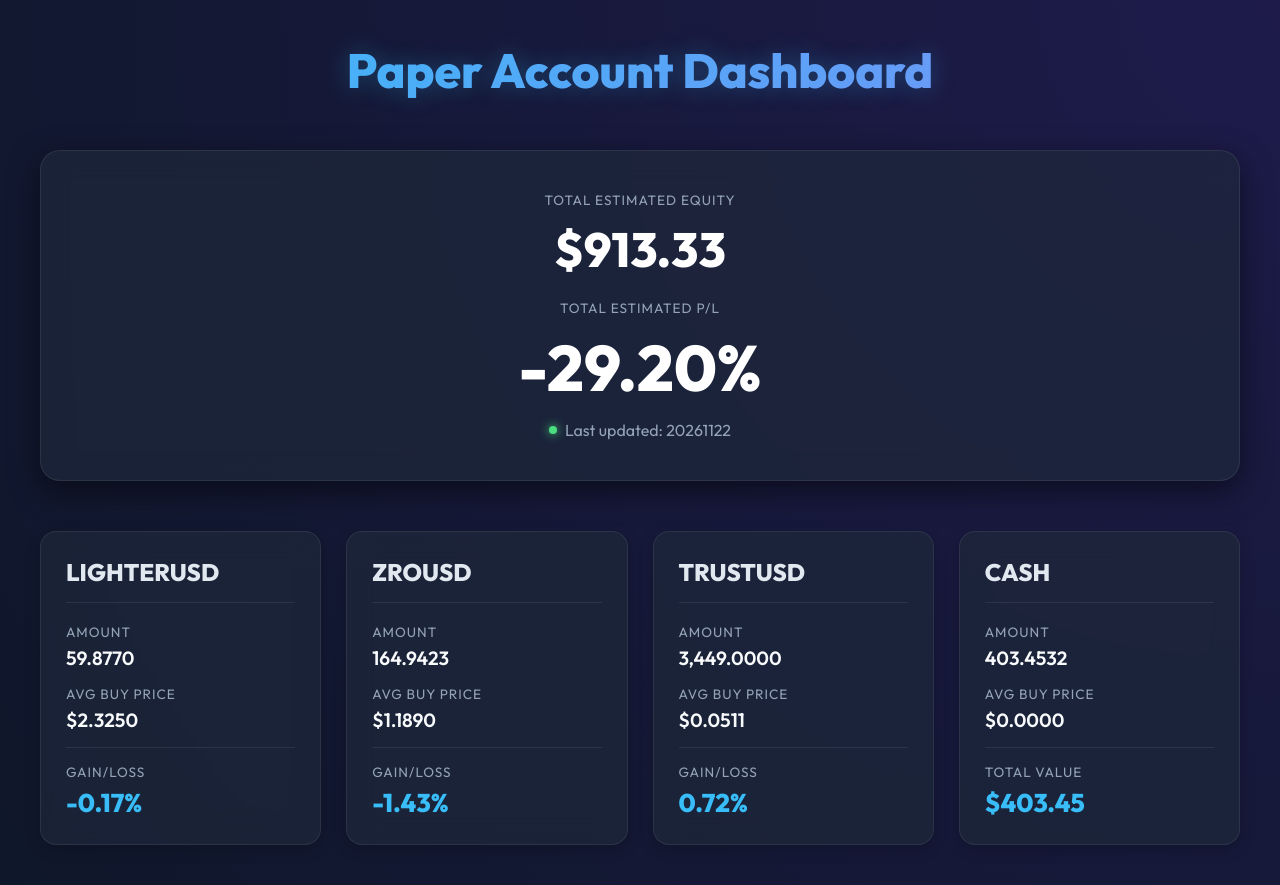
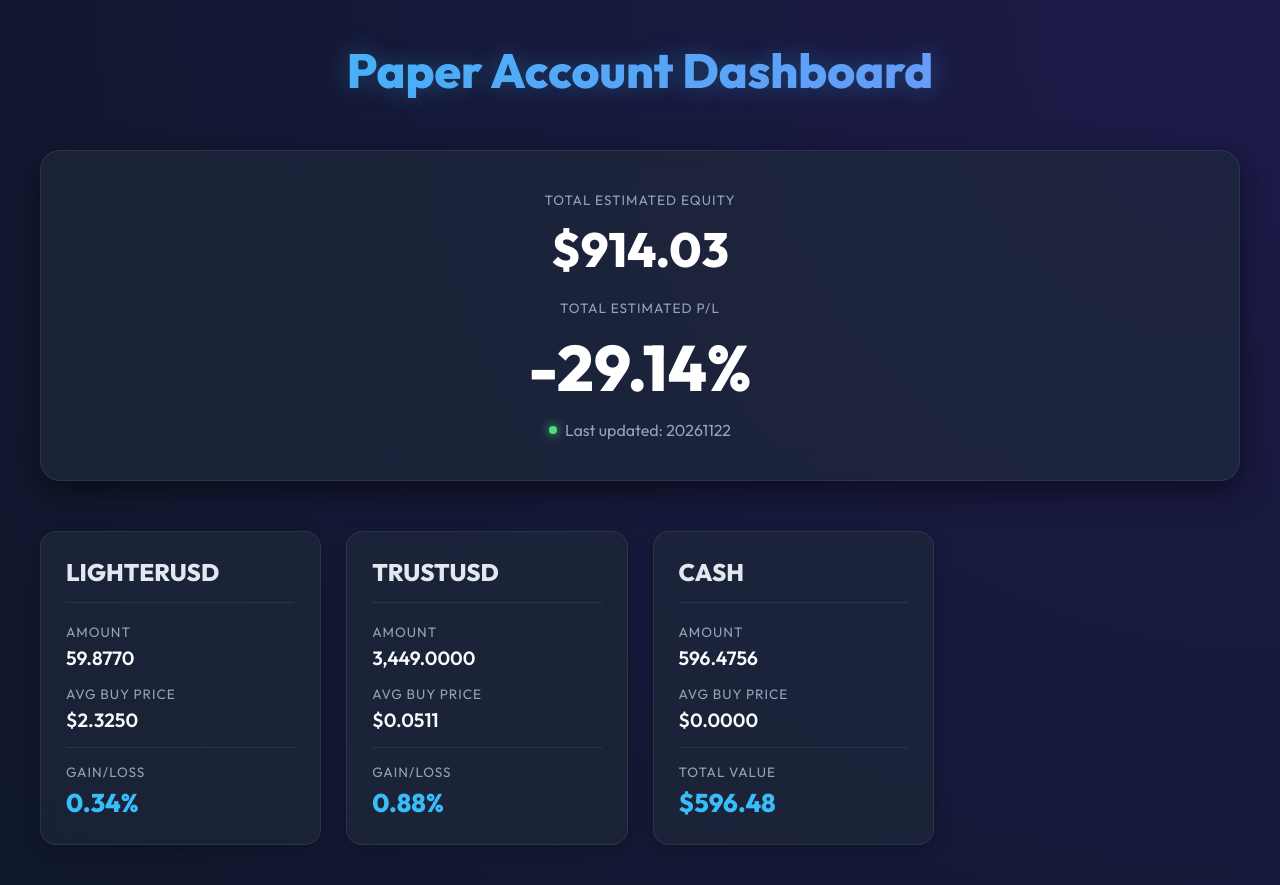
Before and after one commit to wskim2/trading-dashboard, a plain HTML site: page coin_kraken.html in a window 1280 px wide. Drawn offline with Linux system fonts and the light colour scheme.

Commit message:
Auto-update coin_kraken.html

```diff
--- a/coin_kraken.html
+++ b/coin_kraken.html
@@ -165,9 +165,9 @@
 
             <div class="balance-container">
                 <p class="label">Total Estimated Equity</p>
-                <div class="total-balance" style="font-size: 3rem; margin-bottom: 20px;">$913.33</div>
+                <div class="total-balance" style="font-size: 3rem; margin-bottom: 20px;">$914.03</div>
                 <p class="label">Total Estimated P/L</p>
-                <div class="total-balance">-29.20%</div>
+                <div class="total-balance">-29.14%</div>
                 <div class="update-time">Last updated: 20261122</div>
             </div>
 
@@ -184,22 +184,7 @@
                     <p class="value">$2.3250</p>
                     <div class="divider"></div>
                     <p class="label">Gain/Loss</p>
-                    <p class="value highlight">-0.17%</p>
-                </div>
-            </div>
-
-            <div class="card">
-                <div class="card-header">
-                    <h2>ZROUSD</h2>
-                </div>
-                <div class="card-body">
-                    <p class="label">Amount</p>
-                    <p class="value">164.9423</p>
-                    <p class="label">Avg Buy Price</p>
-                    <p class="value">$1.1890</p>
-                    <div class="divider"></div>
-                    <p class="label">Gain/Loss</p>
-                    <p class="value highlight">-1.43%</p>
+                    <p class="value highlight">0.34%</p>
                 </div>
             </div>
 
@@ -214,7 +199,7 @@
                     <p class="value">$0.0511</p>
                     <div class="divider"></div>
                     <p class="label">Gain/Loss</p>
-                    <p class="value highlight">0.72%</p>
+                    <p class="value highlight">0.88%</p>
                 </div>
             </div>
 
@@ -224,12 +209,12 @@
                 </div>
                 <div class="card-body">
                     <p class="label">Amount</p>
-                    <p class="value">403.4532</p>
+                    <p class="value">596.4756</p>
                     <p class="label">Avg Buy Price</p>
                     <p class="value">$0.0000</p>
                     <div class="divider"></div>
                     <p class="label">Total Value</p>
-                    <p class="value highlight">$403.45</p>
+                    <p class="value highlight">$596.48</p>
                 </div>
             </div>
 
```
